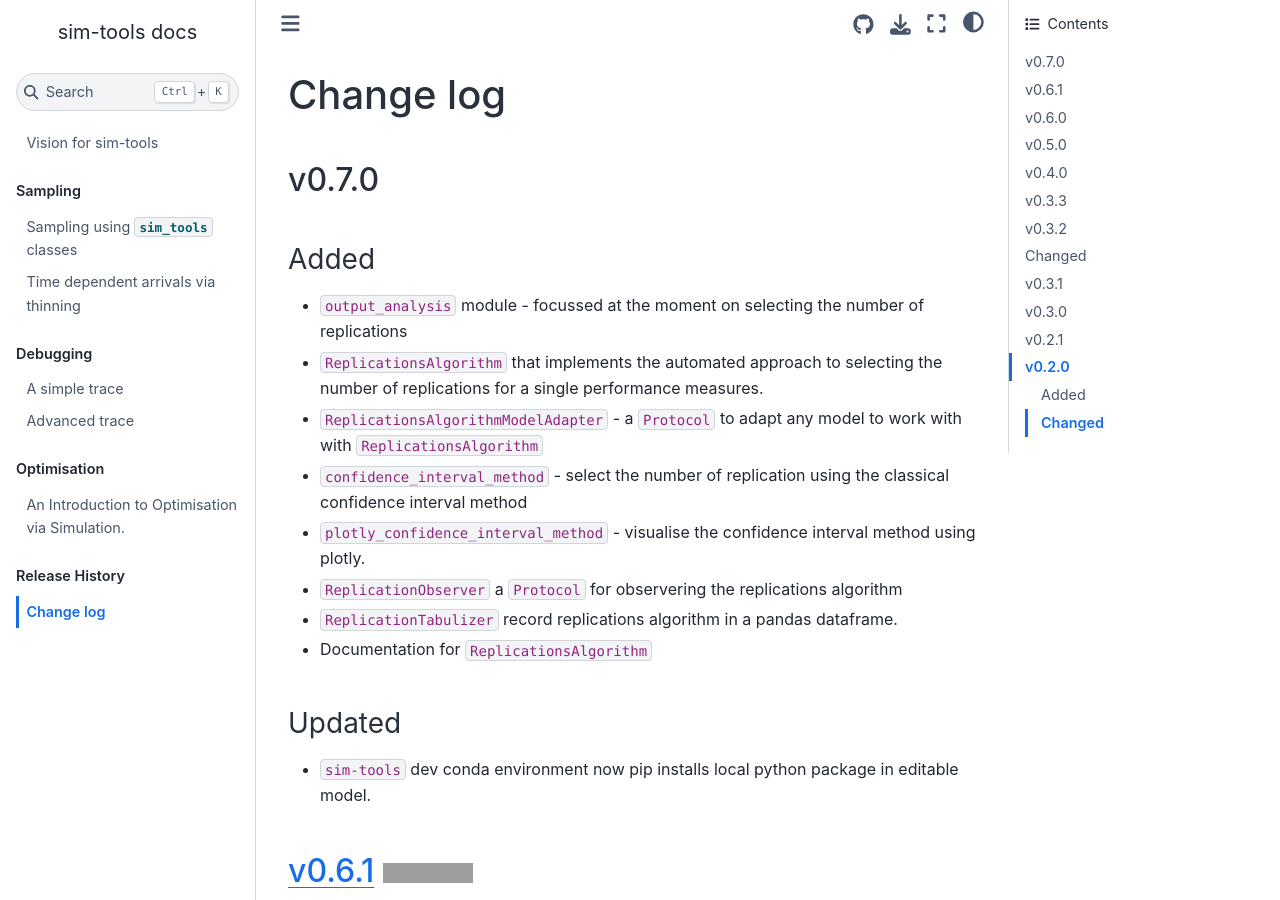
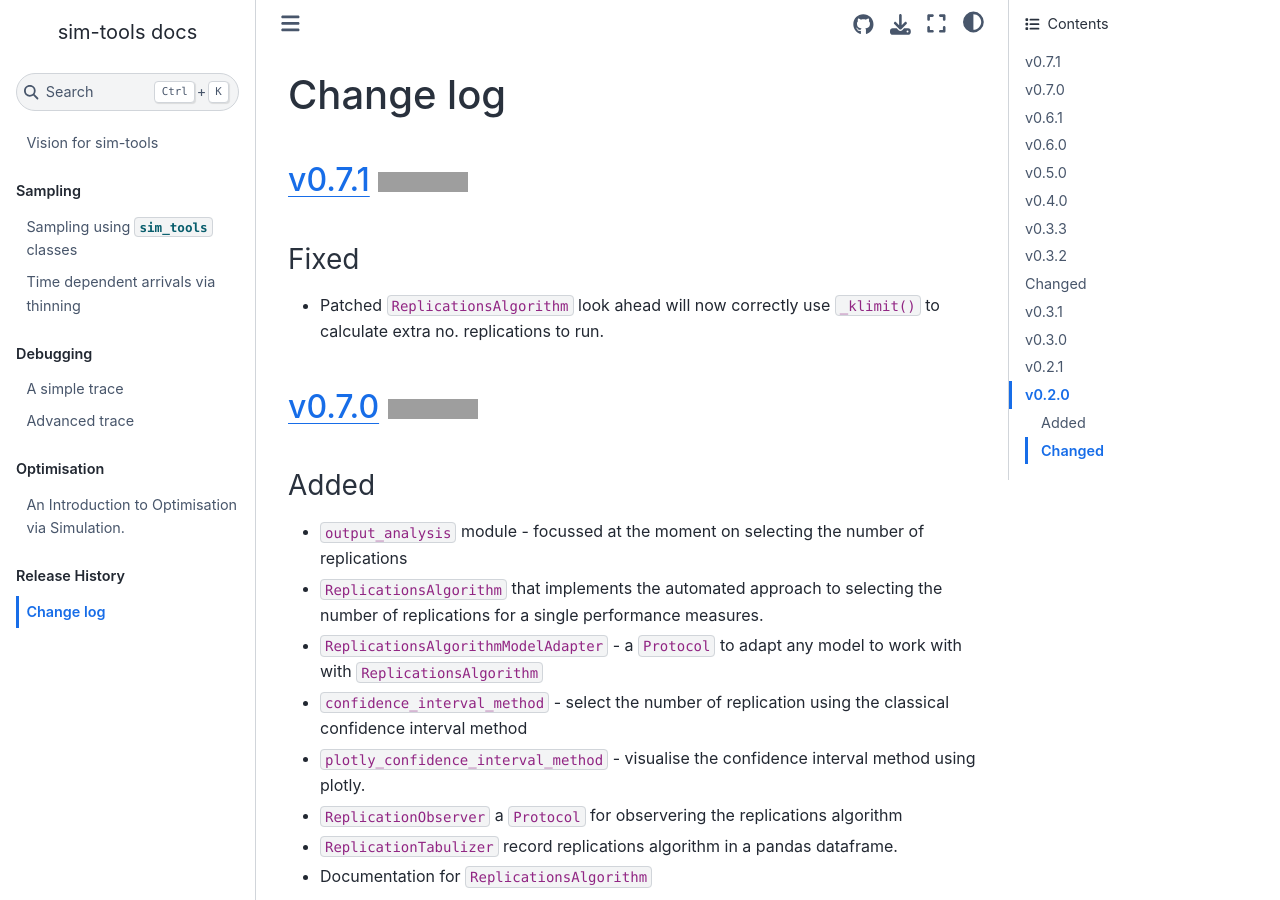
Before and after one commit to TomMonks/sim-tools, a Jupyter Book: the page built from docs/03_CHANGES.md, in a window 1280 px wide and 900 px high. Built offline with Jupyter Book 1.0.4 settings and Sphinx 7.4.7 and the Sphinx Book theme 1.1.4, drawn with Linux system fonts in a browser that asks for light colours; pages that are not in the unit, such as notebooks, are missing from menus; grey boxes are pictures that could not be loaded.

Commit message:
docs(changes): added v0.7.1 DOI

```diff
--- a/docs/03_CHANGES.md
+++ b/docs/03_CHANGES.md
@@ -1,6 +1,12 @@
 # Change log
 
-## v0.7.0
+## [v0.7.1](https://github.com/TomMonks/sim-tools/releases/tag/v0.7.1)  [![DOI](https://zenodo.org/badge/DOI/10.5281/zenodo.14844701.svg)](https://doi.org/10.5281/zenodo.14844701)
+
+### Fixed
+
+* Patched `ReplicationsAlgorithm` look ahead will now correctly use `_klimit()` to calculate extra no. replications to run.
+
+## [v0.7.0](https://github.com/TomMonks/sim-tools/releases/tag/v0.7.0) [![DOI](https://zenodo.org/badge/DOI/10.5281/zenodo.14834956.svg)](https://doi.org/10.5281/zenodo.14834956)
 
 ### Added
 
```
Also changed, not shown: CHANGES.md (+1 -1 lines).
